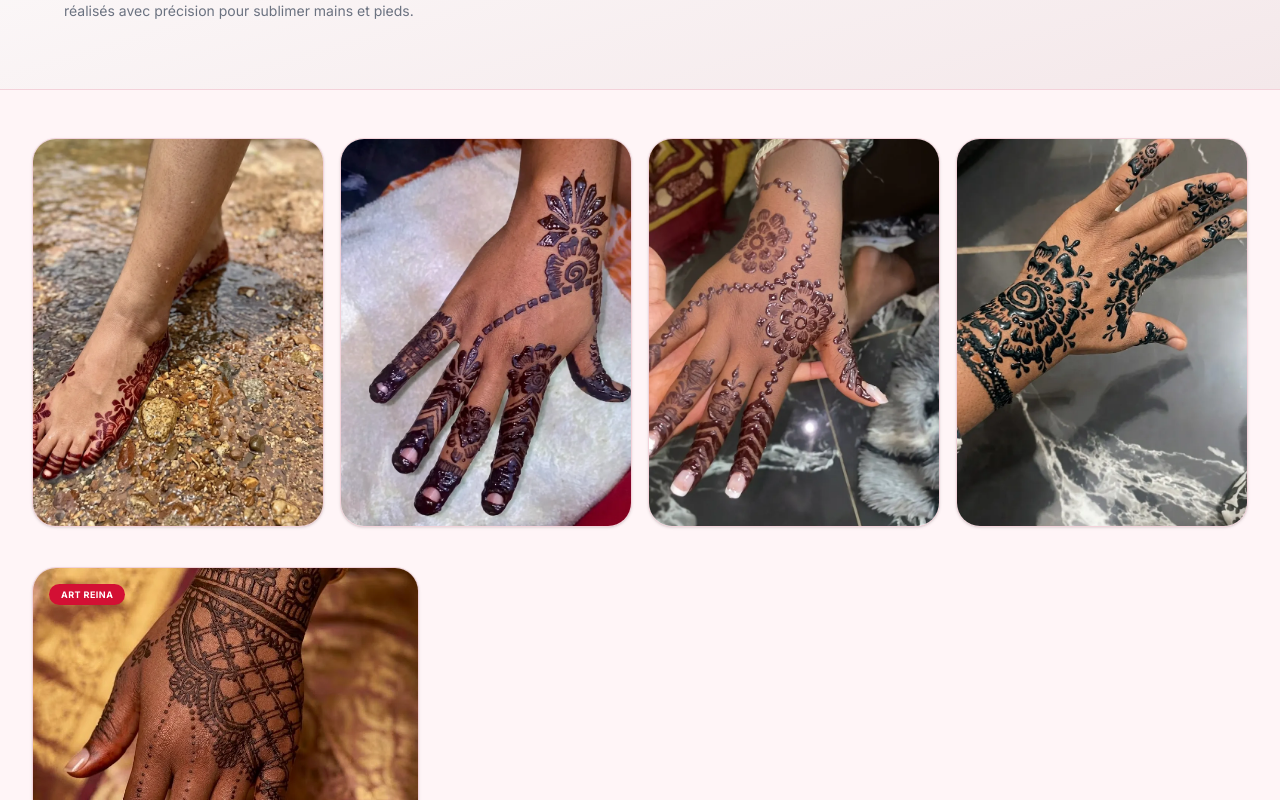
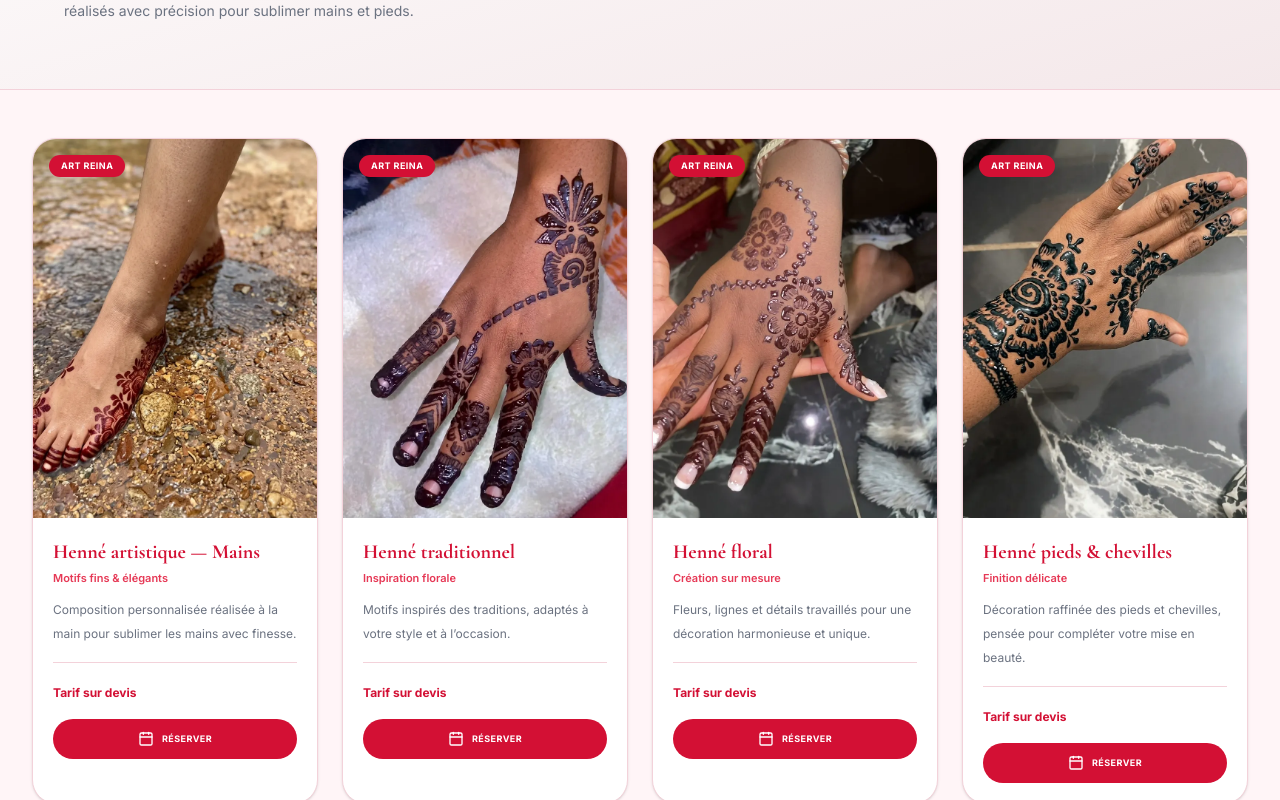
Before and after one commit to ami7390/reina-beauty, a Next.js app: page /prestations/henne in a window 1280 px wide. Shown: the part 400-1200 px from the top of the page. Built offline with nearby package versions, Linux system fonts and the light colour scheme; no server answers; the database is empty.

Commit message:
Mise à jour de la version

```diff
--- a/app/coiffures-tarifs/page.tsx
+++ b/app/coiffures-tarifs/page.tsx
@@ -53,26 +53,26 @@ export default function PrestationsPage() {
   const reset = () => { setSection("all"); setSubcategory("all"); setQuery(""); };
 
   return <main className="min-h-screen bg-luxury-bg pb-20">
-    <section className="relative isolate overflow-hidden border-b border-luxury-line bg-gradient-to-br from-white via-[#fff9f7] to-[#f4e8ea] px-5 py-20 lg:px-8 lg:py-24">
-      <div className="mx-auto grid max-w-7xl items-center gap-10 lg:grid-cols-[1.2fr_.8fr]">
-        <div>
-          <span className="luxury-badge"><Sparkles className="size-4" /> Coiffure, soins & beauté</span>
-          <h1 className="mt-5 max-w-4xl font-serif text-5xl font-bold leading-[1.05] text-luxury-wine sm:text-6xl">Explorez nos univers beauté.</h1>
-          <p className="mt-5 max-w-2xl text-sm leading-7 text-luxury-muted">Cette page est votre point de départ. Choisissez une famille de prestations ci-dessous pour ouvrir sa page dédiée et découvrir toutes les options disponibles, les durées et les tarifs.</p>
+    <section className="relative isolate overflow-hidden border-b border-luxury-line bg-[#fffaf8] px-5 py-14 sm:py-16 lg:px-8 lg:py-20">
+      <div aria-hidden="true" className="pointer-events-none absolute -right-24 -top-24 size-80 rounded-full bg-luxury-champagne/30 blur-3xl" />
+      <div className="relative mx-auto max-w-7xl">
+        <div className="max-w-3xl">
+          <span className="luxury-badge"><Sparkles className="size-4" /> Reina Beauty · Bamako</span>
+          <h1 className="mt-5 font-serif text-4xl font-bold leading-[1.05] text-luxury-wine sm:text-5xl lg:text-6xl">Trouvez la prestation qui vous ressemble.</h1>
+          <p className="mt-5 max-w-2xl text-sm leading-7 text-luxury-muted sm:text-base">Locks, tresses, soins capillaires, henné et autres rituels beauté : explorez nos univers, comparez les options et ouvrez chaque prestation pour découvrir ses détails.</p>
           <div className="mt-7 flex flex-wrap gap-3">
-            <a href="#explorer" className="inline-flex items-center gap-2 rounded-full bg-luxury-wine px-6 py-3 text-[10px] font-bold uppercase tracking-wider text-white shadow-md">Voir les univers <ArrowDown className="size-4" /></a>
-            <a href="https://wa.me/22371989895?text=Bonjour%20Reina%20Beauty,%20je%20souhaite%20un%20conseil%20pour%20choisir%20ma%20prestation." target="_blank" rel="noreferrer" className="inline-flex items-center gap-2 rounded-full border border-luxury-line bg-white px-6 py-3 text-[10px] font-bold uppercase tracking-wider text-luxury-wine">Être conseillée</a>
+            <a href="#explorer" className="inline-flex items-center gap-2 rounded-full bg-luxury-wine px-6 py-3 text-[10px] font-bold uppercase tracking-wider text-white shadow-md transition hover:-translate-y-0.5">Explorer les prestations <ArrowDown className="size-4" /></a>
+            <a href="https://wa.me/22371989895?text=Bonjour%20Reina%20Beauty,%20je%20souhaite%20un%20conseil%20pour%20choisir%20ma%20prestation." target="_blank" rel="noreferrer" className="inline-flex items-center gap-2 rounded-full border border-luxury-line bg-white px-6 py-3 text-[10px] font-bold uppercase tracking-wider text-luxury-wine transition hover:border-luxury-wine">Demander conseil <ArrowRight className="size-4" /></a>
+          </div>
+          <div className="mt-8 flex flex-wrap gap-x-6 gap-y-3 border-t border-luxury-line/70 pt-5 text-[11px] font-semibold text-luxury-muted">
+            <span className="inline-flex items-center gap-2"><CheckCircle2 className="size-4 text-luxury-wine" /> Conseil personnalisé</span>
+            <span className="inline-flex items-center gap-2"><ShieldCheck className="size-4 text-luxury-wine" /> Prestations soignées</span>
+            <span className="inline-flex items-center gap-2"><Star className="size-4 text-luxury-wine" /> Réservation WhatsApp</span>
           </div>
         </div>
-        <div className="rounded-[2rem] border border-white/70 bg-white/75 p-7 shadow-xl backdrop-blur sm:p-9">
-          <p className="text-[10px] font-bold uppercase tracking-[.22em] text-luxury-pink">En 3 étapes</p>
-          <div className="mt-6 space-y-5">
-            {["Choisissez un univers", "Découvrez toutes ses variantes", "Réservez ou demandez votre devis"].map((item, index) => <div key={item} className="flex items-start gap-4"><span className="grid size-8 shrink-0 place-items-center rounded-full bg-luxury-wine text-xs font-bold text-white">{index + 1}</span><p className="pt-1 text-sm font-semibold text-luxury-text">{item}</p></div>)}
-          </div>
-        </div>
+        <a href="#explorer" aria-label="Continuer vers les prestations" className="mt-10 inline-flex items-center gap-2 text-[10px] font-bold uppercase tracking-[.18em] text-luxury-wine sm:mt-12">Découvrir la suite <ArrowDown className="size-4 animate-bounce" /></a>
       </div>
     </section>
-
     <section className="bg-luxury-wine px-5 py-6 text-white lg:px-8">
       <div className="mx-auto grid max-w-7xl gap-4 text-center sm:grid-cols-2 lg:grid-cols-4">
         <PrestigeItem icon={CheckCircle2}>Diagnostic personnalisé</PrestigeItem>
--- a/app/prestations/[slug]/page.tsx
+++ b/app/prestations/[slug]/page.tsx
@@ -37,10 +37,27 @@ export default async function ServiceFamilyPage({ params }: { params: Promise<{
     </section>
 
     <section className="mx-auto max-w-7xl px-5 pt-12 lg:px-8">
-      {slug === "henne" && <div className="mb-10 grid grid-cols-2 gap-4 lg:grid-cols-4">
-        {[1, 2, 3, 4].map((index) => <figure key={index} className="overflow-hidden rounded-3xl border border-luxury-line bg-white shadow-sm">
-          <ManagedImage src={`/images/prestations/henne/showcase/henne-${index}.webp`} alt={`Modèle henné artistique ${index}`} className="aspect-[3/4] h-full w-full object-cover" />
-        </figure>)}
+      {slug === "henne" && <div className="mb-12 grid gap-6 sm:grid-cols-2 xl:grid-cols-4">
+        {[
+          { image: 1, title: "Henné artistique — Mains", subtitle: "Motifs fins & élégants", description: "Composition personnalisée réalisée à la main pour sublimer les mains avec finesse." },
+          { image: 2, title: "Henné traditionnel", subtitle: "Inspiration florale", description: "Motifs inspirés des traditions, adaptés à votre style et à l’occasion." },
+          { image: 3, title: "Henné floral", subtitle: "Création sur mesure", description: "Fleurs, lignes et détails travaillés pour une décoration harmonieuse et unique." },
+          { image: 4, title: "Henné pieds & chevilles", subtitle: "Finition délicate", description: "Décoration raffinée des pieds et chevilles, pensée pour compléter votre mise en beauté." },
+        ].map((item) => <article key={item.image} className="group overflow-hidden rounded-3xl border border-luxury-line bg-white shadow-sm transition hover:-translate-y-1 hover:shadow-xl">
+          <div className="relative overflow-hidden">
+            <ManagedImage src={`/images/prestations/henne/showcase/henne-${item.image}.webp`} alt={item.title} className="aspect-[3/4] h-full w-full object-cover transition duration-700 group-hover:scale-105" />
+            <span className="absolute left-4 top-4 rounded-full bg-luxury-wine px-3 py-1 text-[9px] font-bold uppercase tracking-wider text-white">Art Reina</span>
+          </div>
+          <div className="p-5">
+            <h2 className="font-serif text-xl font-bold text-luxury-wine">{item.title}</h2>
+            <p className="mt-1 text-[11px] font-semibold text-luxury-pink">{item.subtitle}</p>
+            <p className="mt-3 text-xs leading-6 text-luxury-muted">{item.description}</p>
+            <div className="mt-4 border-t border-luxury-line pt-4">
+              <strong className="text-xs text-luxury-wine">Tarif sur devis</strong>
+              <a href={`https://wa.me/22371989895?text=${encodeURIComponent(`Bonjour Reina Beauty, je souhaite réserver : ${item.title}. Pouvez-vous me confirmer le tarif et la disponibilité ?`)}`} target="_blank" rel="noreferrer" className="mt-4 flex items-center justify-center gap-2 rounded-full bg-luxury-wine px-4 py-3 text-[9px] font-bold uppercase tracking-wider text-white"><Calendar className="size-4" /> Réserver</a>
+            </div>
+          </div>
+        </article>)}
       </div>}
       <div className="grid gap-7 md:grid-cols-2 xl:grid-cols-3">
         {items.map((service) => <article key={service.id} className="overflow-hidden rounded-3xl border border-luxury-line bg-white shadow-sm">
```
